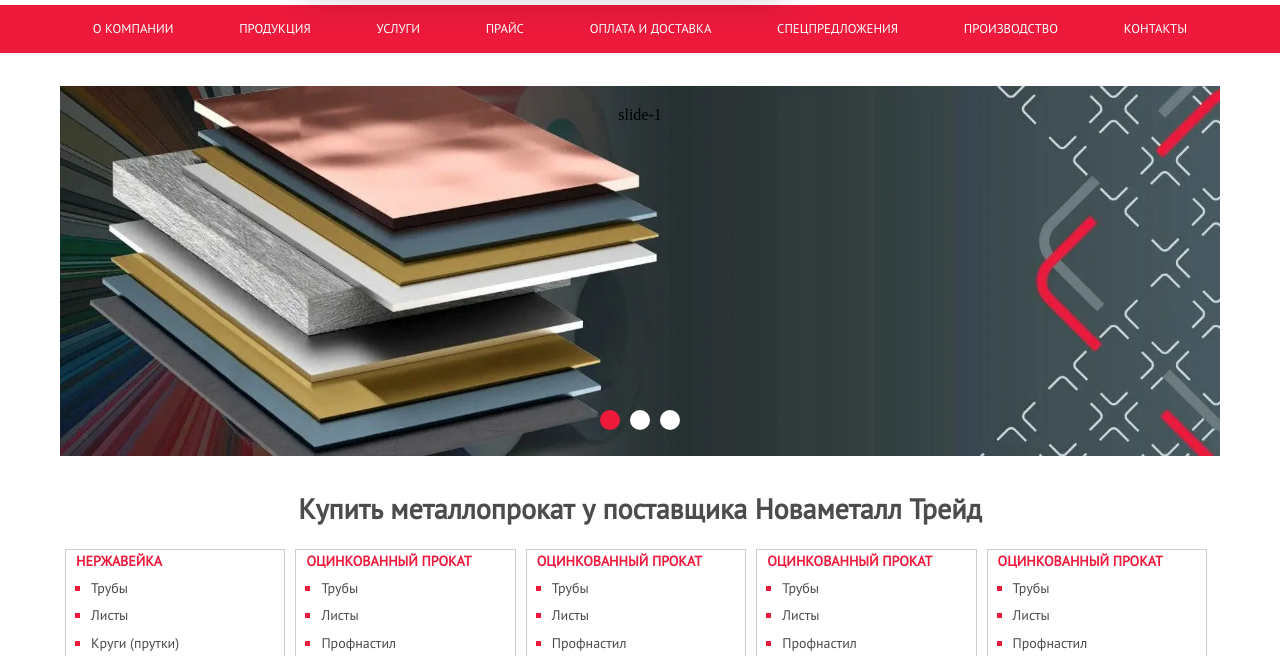
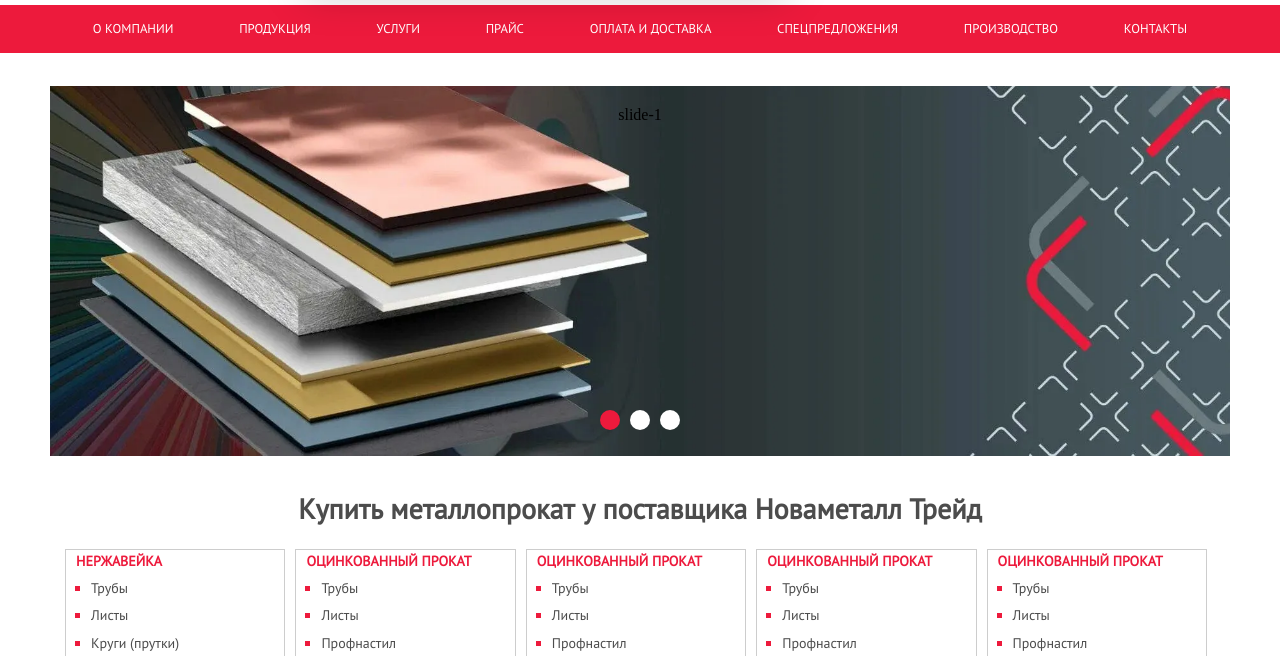
Before and after one commit to mrnikit0s/novamet.io, a plain HTML site: page index.html in a window 1280 px wide. Shown: the part 131-787 px from the top of the page. Drawn offline with nearby package versions, Linux system fonts and the light colour scheme.

Commit message:
slider adaptive

```diff
--- a/#source/scss/style.scss
+++ b/#source/scss/style.scss
@@ -72,14 +72,13 @@ input::placeholder {
 		display: flex;
 		flex-direction: column;
 		align-items: center;
-		margin: 0px 20px 0px 20px;
+		//margin: 0px 20px 0px 20px;
 		height: 100%;
 		min-width: 0;
 		width: 100%;
 		background-size: cover;
 		background-repeat: no-repeat;
 	}
-
 	&__slide span {
 		display: flex;
 		position: relative;
@@ -102,7 +101,8 @@ input::placeholder {
 	min-height: 190px;
 	margin: 0px auto;
 	min-width: 0;
-	max-width: 1200px;
+	//max-width: 1200px;
+	width: 100%;
 	overflow: hidden;
 }
 .slick-track {
@@ -111,6 +111,9 @@ input::placeholder {
 	align-items: center;
 }
 .slick-slide {
+	margin: 0px 10px 0px 10px;
+	//min-width: 100%;
+	width: 100%;
 }
 
 .slick-dots {
@@ -739,6 +742,11 @@ input::placeholder {
 			@include fnt(400, 14, 22.5);
 		}
 	}
+	.slick-slide {
+		margin: 0px 10px 0px 10px;
+		min-width: 300px;
+		width: 100%;
+	}
 }
 @media (min-width: 426px) {
 	.wrapper {
@@ -783,6 +791,11 @@ input::placeholder {
 		}
 		&__item-wrapper {
 		}
+	}
+	.slick-slide {
+		margin: 0px 10px 0px 10px;
+		min-width: 400px;
+		width: 100%;
 	}
 }
 @media (min-width: 461px) {
@@ -866,12 +879,6 @@ input::placeholder {
 			padding: 0px 0px 0px 25px;
 			margin: 0px 0px 0px 0px;
 		}
-	}
-	.slick-list {
-		min-height: 230px;
-		margin: 0px auto;
-		min-width: 0;
-		max-width: 1200px;
 	}
 }
 @media (min-width: 640px) {
```
Also changed, not shown: index.html (+0 -1 lines), css/style.css.
